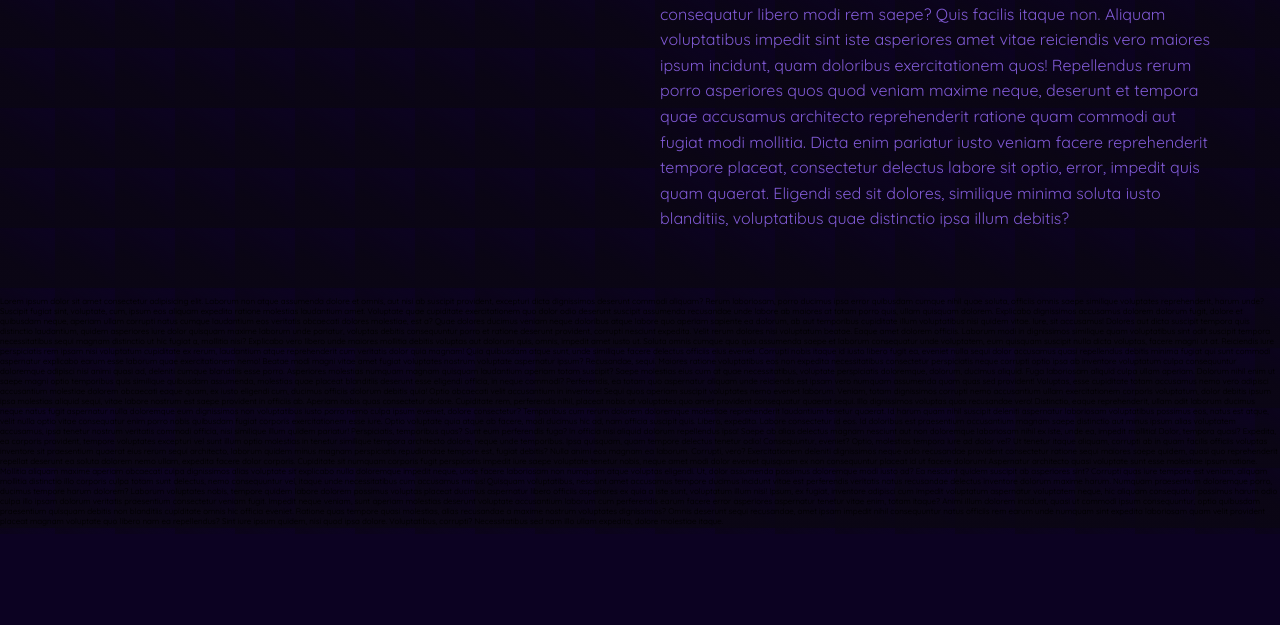
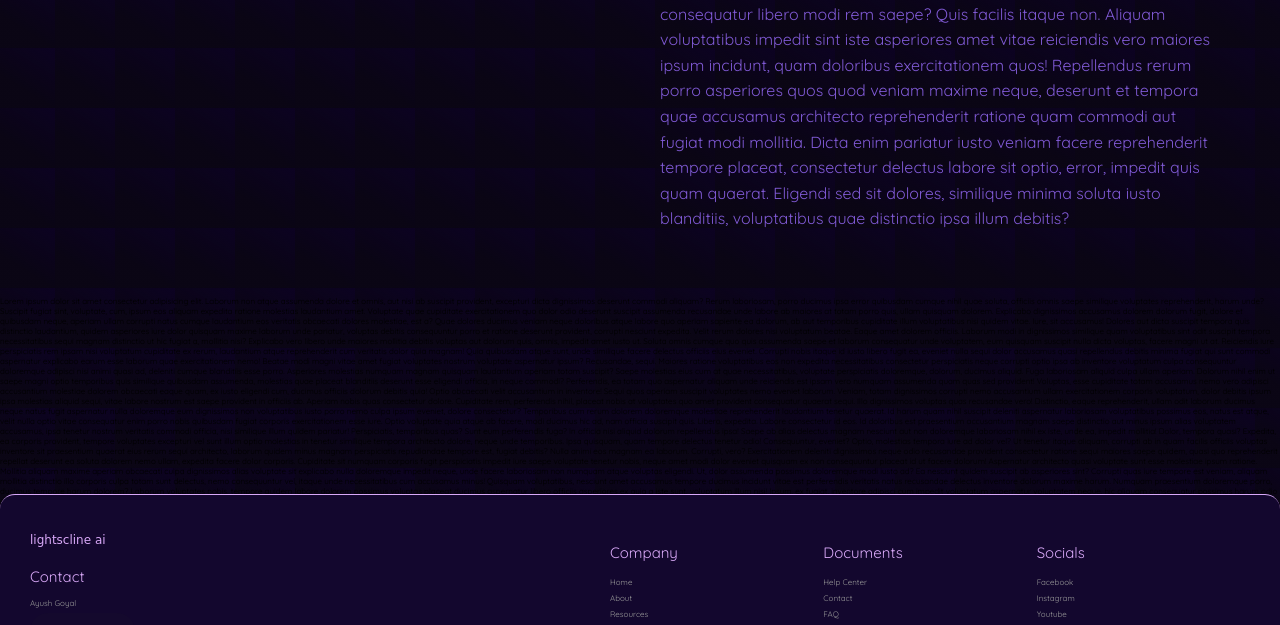
Before and after one commit to Harsh-git98/lightsclineProject, a plain HTML site: page about.html in a window 1280 px wide. Shown: the part 2167-2792 px from the top of the page. Before the commit the page ends 2701 px from the top, so only its background shows below. Drawn offline with nearby package versions, Linux system fonts and the light colour scheme.

Commit message:
adding footer in about

```diff
--- a/about.html
+++ b/about.html
@@ -8,6 +8,8 @@
 
     <link rel="stylesheet" href="nav.css">
     <link rel="stylesheet" href="heroabout.css">
+
+    <link rel="stylesheet" href="footer.css">
 
 
     <style>
@@ -236,6 +238,99 @@
 </p>
 
 
+
+
+
+<footer class="footer">
+    <div class="footer__addr">
+      <h1 class="footer__logo">LightScline AI</h1>
+
+      <h2>Contact</h2>
+
+      <address>
+        Ayush Goyal<br>
+
+        <a class="footer__btn" href="mailto:example@gmail.com">ayush@lightscline.com</a>
+      </address>
+    </div>
+
+    <ul class="footer__nav">
+      <li class="nav__item">
+        <h2 class="nav__title">Company</h2>
+
+        <ul class="nav__ul">
+          <li>
+            <a href="#">Home</a>
+          </li>
+
+          <li>
+            <a href="#">About</a>
+          </li>
+
+          <li>
+            <a href="#">Resources</a>
+          </li>
+          <li>
+            <a href="#">Career</a>
+          </li>
+        </ul>
+      </li>
+
+      <li class="nav__item ">
+        <h2 class="nav__title">Documents</h2>
+
+        <ul class="nav__ul">
+          <li>
+            <a href="#">Help Center</a>
+          </li>
+
+          <li>
+            <a href="#">Contact</a>
+          </li>
+
+          <li>
+            <a href="#">FAQ</a>
+          </li>
+
+          <li>
+            <a href="#">Privacy Policy</a>
+          </li>
+
+
+        </ul>
+      </li>
+
+      <li class="nav__item">
+        <h2 class="nav__title">Socials</h2>
+
+        <ul class="nav__ul">
+          <li>
+            <a href="#">Facebook</a>
+          </li>
+
+          <li>
+            <a href="#">Instagram</a>
+          </li>
+
+          <li>
+            <a href="#">Youtube</a>
+          </li>
+        </ul>
+      </li>
+    </ul>
+
+    <div class="legal">
+      <p>&copy; Lightscline Inc. All rights reserved 2024</p>
+
+      <div class="legal__links">
+        <span>Made with <span class="heart">♥</span> By Harsh Ranjan</span>
+      </div>
+    </div>
+  </footer>
+
+
+
+
     <script src="https://ajax.googleapis.com/ajax/libs/jquery/3.1.1/jquery.min.js"></script>
     <script src="nav.js"></script>
 
```
